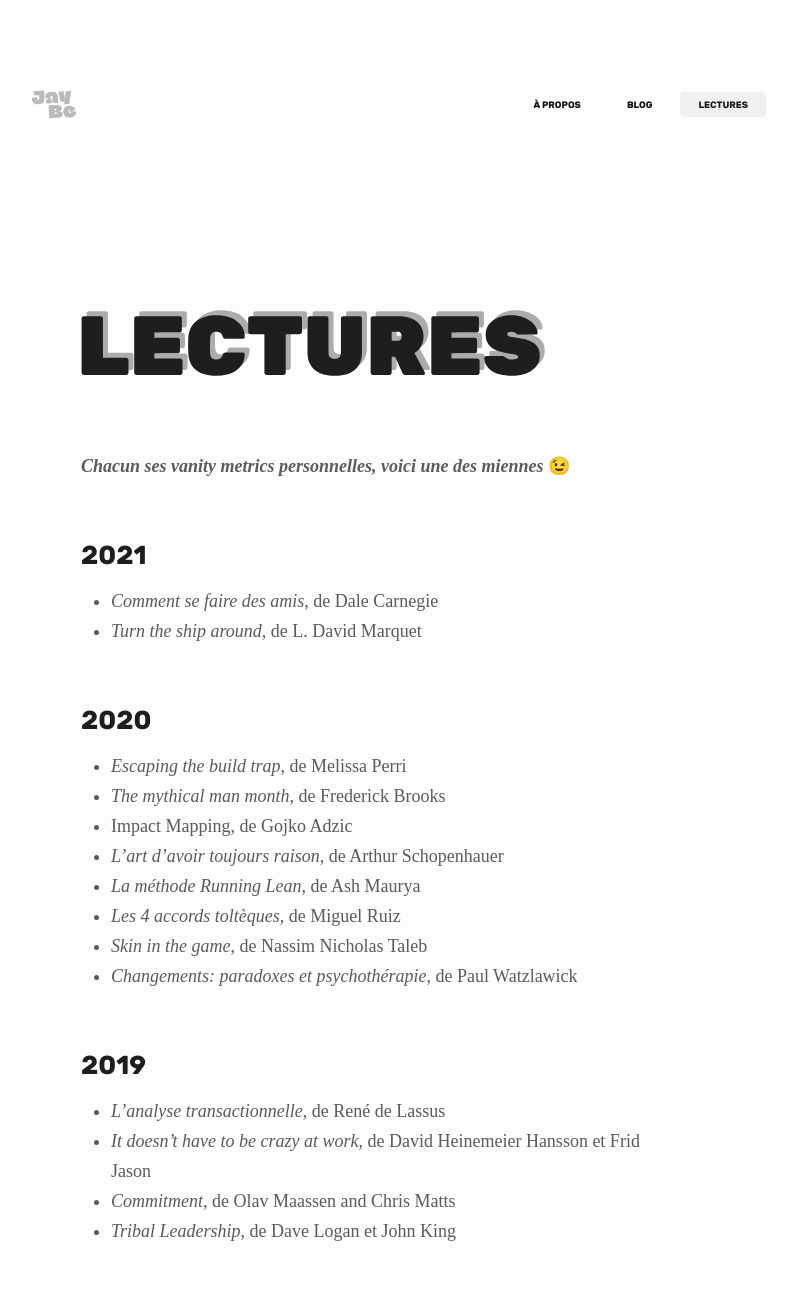
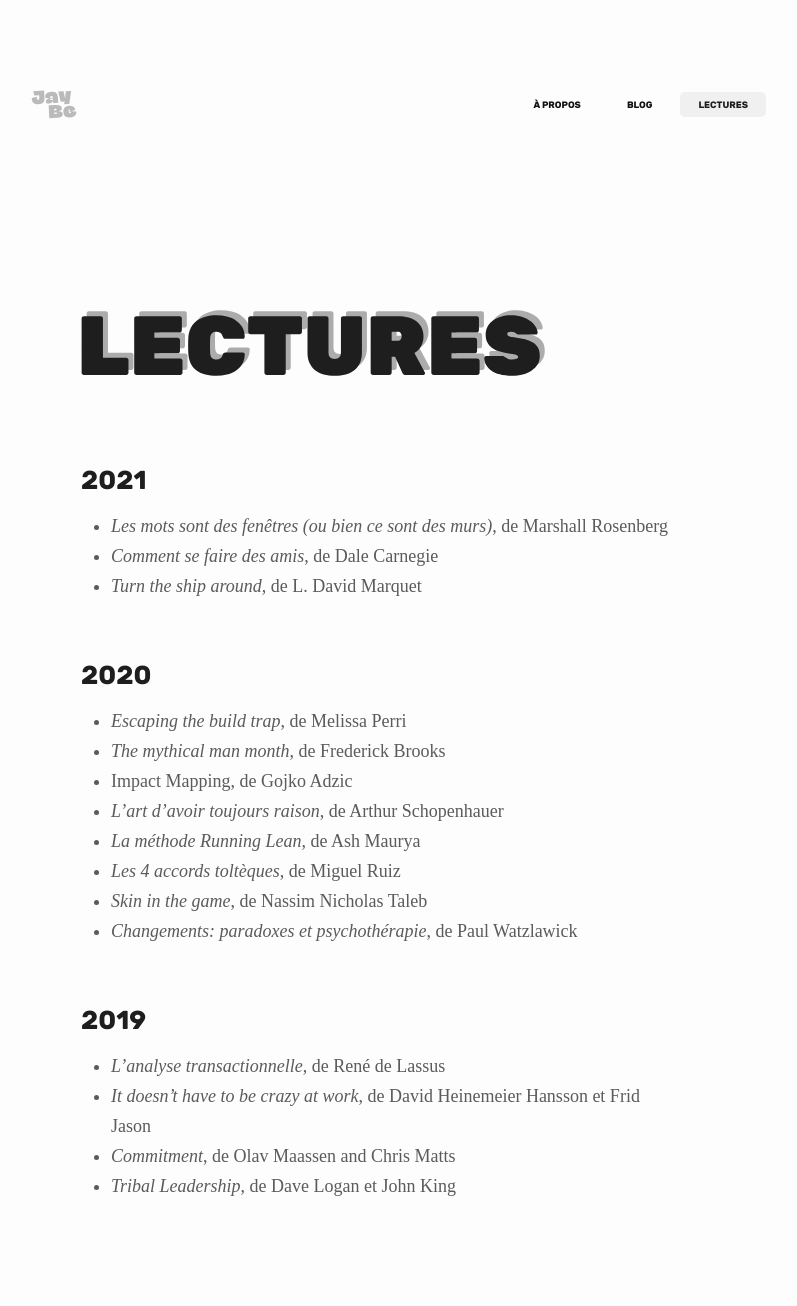
Before and after one commit to JbDenoual/jbdenoual.github.io, a Jekyll site: the page built from books.md, in a window 1280 px wide. Shown: the whole page, without its empty margins (239-1036 px from the left). Built offline with Jekyll 4.4.1, drawn with Linux system fonts in a browser that asks for light colours; some web fonts are replaced; after the commit the page ends 1261 px from its top, so only the background shows below that.

Commit message:
[Add] "Les mots sont des fenêtres" to books section

```diff
--- a/books.md
+++ b/books.md
@@ -8,10 +8,10 @@ permalink: /books/
   <img src="{{ '/assets/images/books_title.svg' | relative_url }}">
 </div>
 
-_**Chacun ses vanity metrics personnelles, voici une des miennes**_ 😉
 
 ### 2021 ###
 
+* <a href="https://www.amazon.fr/mots-sont-fen%C3%AAtres-bien-murs/dp/2707188794" class="reading-link">_Les mots sont des fenêtres (ou bien ce sont des murs)_, de Marshall Rosenberg</a><br />
 * <a href="https://www.amazon.fr/Comment-faire-amis-Dale-Carnegie/dp/2253009105" class="reading-link">_Comment se faire des amis_, de Dale Carnegie</a><br />
 * <a href="https://www.amazon.fr/Renversez-vapeur-L-David-Marquet/dp/2892259924" class="reading-link">_Turn the ship around_, de L. David Marquet</a><br />
 
```
